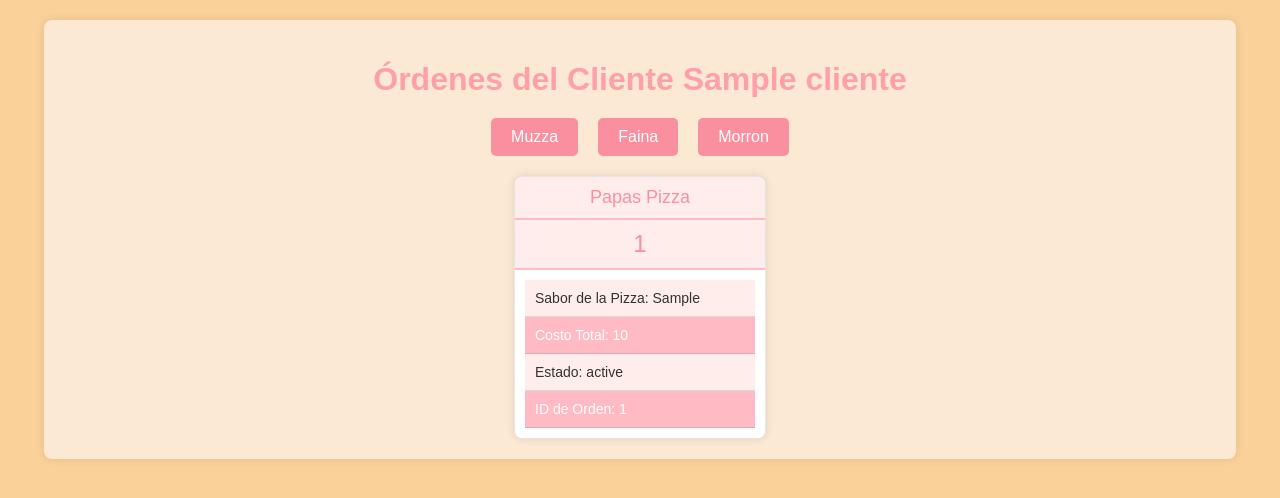
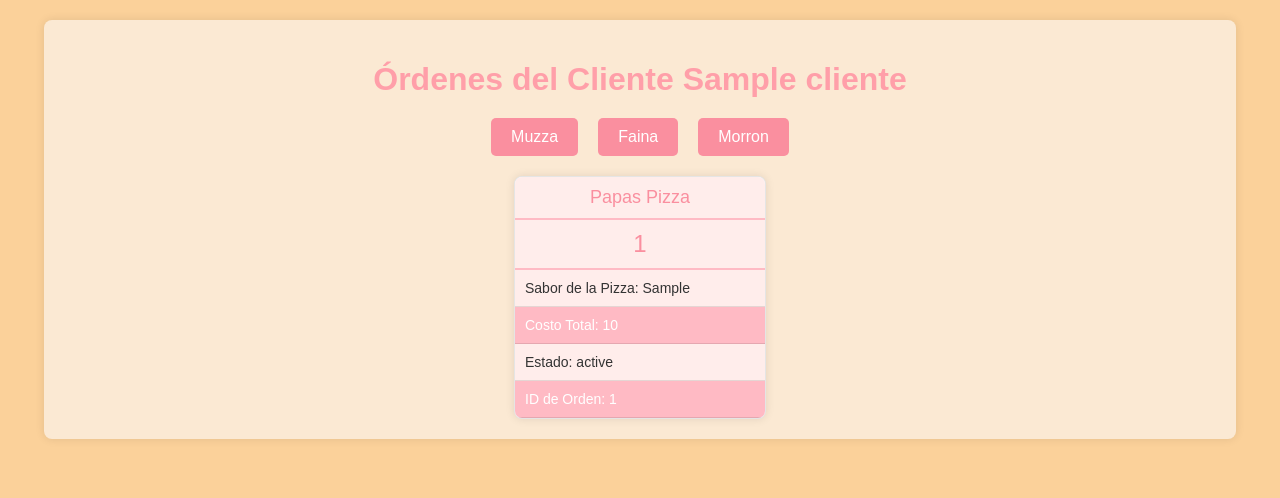
Before and after one commit to AilenGangale/LosProsciutto, a Flask app: page /clientes/1/ordenes in a window 1280 px wide. Shown: the top 498 px of the page. Run offline with Flask 3, Linux system fonts and the light colour scheme; tables that the repository leaves empty hold one stand-in row (values such as "Sample post"); some libraries are stand-ins or nearby versions.

Commit message:
cambios de diseño

```diff
--- a/Frontend/templates/ordenes.html
+++ b/Frontend/templates/ordenes.html
@@ -88,7 +88,7 @@
         }
 
         .barras {
-            padding: 10px;
+            padding: 0px;
             display: flex;
             flex-direction: column;
         }
```
